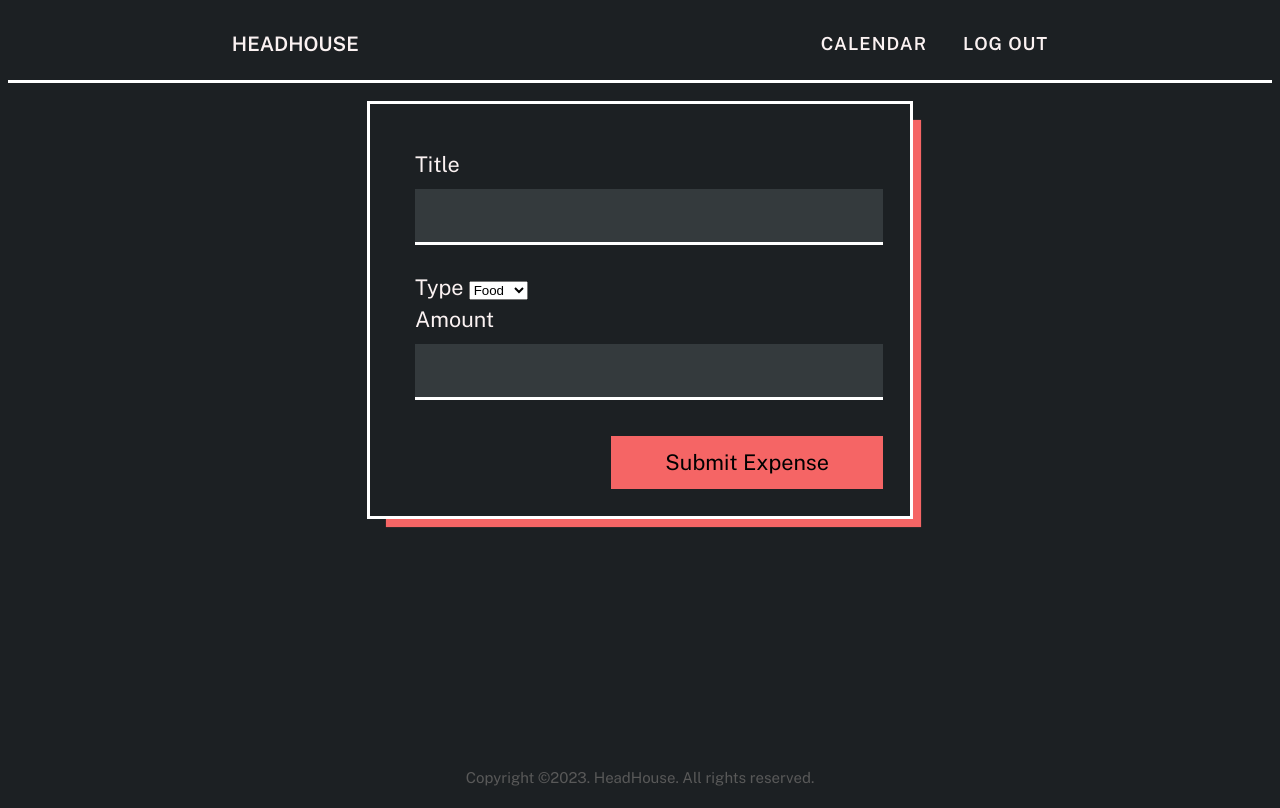
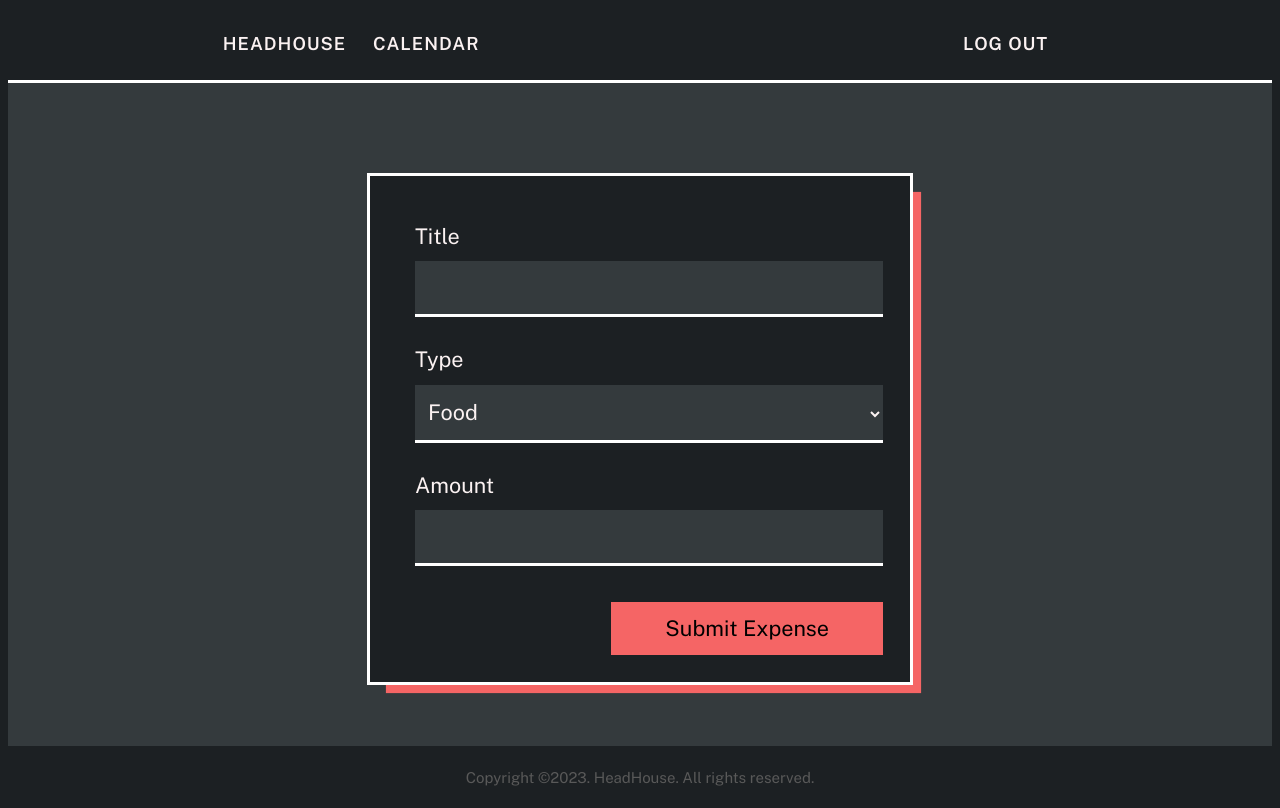
Before and after one commit to Syrrek102/headhouse, a Flask app: page /budget_manager/add_expense/1 in a window 1280 px wide. Run offline with Flask 3, Linux system fonts and the light colour scheme; the visitor is signed in with stand-in values (Sample User, id 1).

Commit message:
wizualne dopieszczenie

```diff
--- a/headhouse_library/forms.py
+++ b/headhouse_library/forms.py
@@ -15,7 +15,17 @@ class BudgetForm(FlaskForm):
 
 class ExpenseForm(FlaskForm):
     title = StringField("Title", validators = [InputRequired()])
-    type = SelectField('Type', choices=[('Food', 'Food'), ('Loans', 'Loans'), ('Other', 'Other')])
+    type = SelectField('Type', choices=[
+        ('Food', 'Food'),
+        ('Loans', 'Loans'),
+        ('Housing/Rent expenses', 'Housing/Rent expenses'),
+        ('Media and communication', 'Media and communication'),
+        ('Travel and vacations', 'Travel and vacations'),
+        ('Donations and gifts', 'Donations and gifts'),
+        ('Entertainment and hobbies', 'Entertainment and hobbies'),
+        ('Other', 'Other')
+        ]
+    )
 
     amount = FloatField(
         "Amount",
--- a/headhouse_library/static/css/expenses.css
+++ b/headhouse_library/static/css/expenses.css
@@ -34,6 +34,7 @@
     background-color: var(--accent-colour-3);
     text-align: center;
     border-radius: 1rem;
+    padding: 0 0.7rem;
 }
 
 
--- a/headhouse_library/static/css/forms.css
+++ b/headhouse_library/static/css/forms.css
@@ -1,5 +1,6 @@
 .form {
     margin: 0 auto;
+    margin-top: 5rem;
     max-width: 30rem;
     border: var(--border);
     font-size: 1.2rem;
@@ -13,8 +14,6 @@
     padding: 2.5rem 1.5rem 1.5rem 1.5rem;
 }
 
-/* The following media queries allow for more padding inside the form as the window
-   size increases */
 @media screen and (min-width: 24.75em) {
     .form__container {
         padding-left: 2rem;
--- a/headhouse_library/static/css/main.css
+++ b/headhouse_library/static/css/main.css
@@ -86,13 +81,7 @@
 
   .main {
     flex-grow: 1;
-    padding: 3rem 1.5rem 2rem 1.5rem
-  }
-
-  @media screen and (min-width: 30em) {
-    .main {
-      padding-top: 1rem;
-    }
+    background-color: var(--background-color-2);
   }
 
   .header {
@@ -105,7 +94,7 @@
     align-items: center;
     height: 4rem;
     color: inherit;
-    text-decoration: none;
+    margin-right: 1rem;
   }
 
   .logo__icon {
--- a/headhouse_library/templates/add_expense.html
+++ b/headhouse_library/templates/add_expense.html
@@ -14,9 +14,8 @@
             {{ render_select_field(form.type) }}
             {{ render_text_field(form.amount) }}
 
-            <div>
-                {{ form.submit(class_="formbutton formbutton--form") }}
-            </div>
+
+            {{ form.submit(class_="formbutton formbutton--form") }}
         </div>
     </form>
 {% endblock %}
--- a/headhouse_library/templates/index.html
+++ b/headhouse_library/templates/index.html
@@ -6,6 +6,7 @@
 {% endblock %}
 
 {% block main_content %}
+<div class="body__section--calendar">
     <header class="header__calendar">
         <h1>CALENDAR</h1>
     </header>
@@ -24,4 +25,5 @@
             {% endfor %}
         </div>
     </section>
+</div>
 {% endblock %}
--- a/headhouse_library/templates/macros/fields.html
+++ b/headhouse_library/templates/macros/fields.html
@@ -10,11 +10,15 @@
 {% endmacro %}
 
 {% macro render_select_field(field) %}
-    <div class="form-group">
-        {{ field.label(class="form-control-label") }}
-        <select name="{{ field.name }}" class="form-control form-control-lg">
+    <div class="form__group">
+        {{ field.label(class="form__label") }}
+        <select name="{{ field.name }}" class="form__field">
             {% for value, label in field.choices %}
                 <option value="{{ value }}">{{ label }}</option>
+            {% endfor %}
+
+            {% for error in field.errors %}
+             <span class="form__error">{{ error }}</span>
             {% endfor %}
         </select>
     </div>
--- a/headhouse_library/templates/macros/nav.html
+++ b/headhouse_library/templates/macros/nav.html
@@ -2,9 +2,21 @@
 
 <header class="header">
     <div class="nav-container">
-        <a href="{{url_for('pages.index')}}" class="header__logo">
-            <span class="logo__name">HeadHouse</span>
-        </a>
+        <nav class="nav">
+            {% if not email %}
+            <span class="header__logo">
+                <span class="logo__name">HeadHouse</span>
+            </span>
+            {% else %}
+            <span class="header__logo">
+                <span class="nav__item">HeadHouse</span>
+            </span>
+            <a href="{{ url_for('pages.index') }}" class="nav__link {{ 'nav__link--active' if request.path == url_for('pages.index') }}">
+                <span class="nav__item">Calendar</span>
+            </a>
+            {% endif %}
+        </nav>
+
         <nav class="nav">
             {% if not email %}
                 <a href="{{ url_for('pages.login') }}" class="nav__link {{ 'nav__link--active' if request.path == url_for('pages.login') }}">
@@ -14,9 +26,6 @@
                     <span class="nav__item">Register</span>
                 </a>
             {% else %}
-                <a href="{{ url_for('pages.index') }}" class="nav__link {{ 'nav__link--active' if request.path == url_for('pages.index') }}">
-                    <span class="nav__item">Calendar</span>
-                </a>
                 <a href="{{ url_for('pages.logout') }}" class="nav__link">
                     <span class="nav__item">Log out</span>
                 </a>
```
Also changed, not shown: other parts of headhouse_library/static/css/main.css (+38 -20 lines), headhouse_library/templates/budget_manager.html (+12 -5 lines), headhouse_library/templates/delete_expense.html (+5 -7 lines), headhouse_library/templates/macros/svgs.html (deleted). Lines whose indentation alone changed are shown as unchanged.
